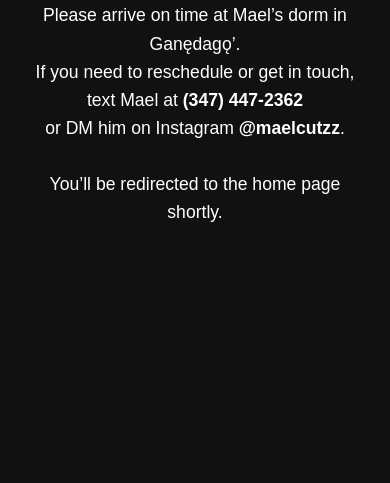
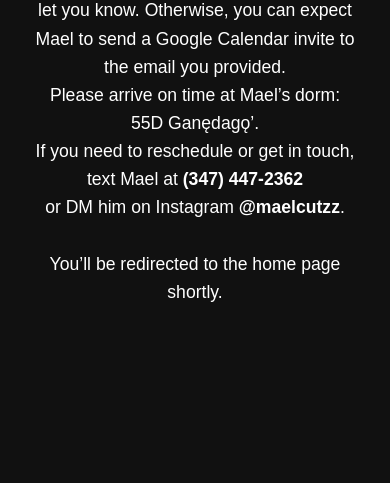
Before and after one commit to Miwi343/MaelCutz, a plain HTML site: page thankyou.html in a window 390 px wide. Shown: the part 361-844 px from the top of the page. Drawn offline with Linux system fonts and the light colour scheme.

Commit message:
Added phone number in form and adjusted thank you page.

```diff
--- a/js/booking.js
+++ b/js/booking.js
@@ -121,13 +121,14 @@ document.getElementById("booking-form").addEventListener("submit", async (e) =>
 
     const name = document.getElementById("name").value.trim();
     const email = document.getElementById("email").value.trim();
+    const phoneNumber = document.getElementById("phone-numer").value.trim();
     const haircutType = document.getElementById("haircut-type").value;
     const referral = document.getElementById("referral").value;
     const notes = document.getElementById("notes").value.trim();
     const appointmentTime = document.getElementById("appointment-time-hidden").value;
 
     // Quick validation (all required fields)
-    if (!name || !email || !haircutType || !referral || !appointmentTime) {
+    if (!name || !phoneNumber || !haircutType || !referral || !appointmentTime) {
     alert("Please fill out all required fields and select a time.");
     return;
     }
@@ -141,6 +142,7 @@ document.getElementById("booking-form").addEventListener("submit", async (e) =>
         body: JSON.stringify({
         name,
         email,
+        phoneNumber,
         haircutType,
         referral,
         notes,
--- a/thankyou.html
+++ b/thankyou.html
@@ -40,11 +40,15 @@
 </head>
 <body>
     <div class="thankyou-container">
-        <h1>Thanks for Booking!</h1>
-        <p>Please arrive on time at Mael’s dorm in Ganędagǫ’.<br>
-        If you need to reschedule or get in touch, text Mael at <strong>(347) 447-2362</strong><br>
-        or DM him on Instagram <strong>@maelcutzz</strong>.<br><br>
-        You’ll be redirected to the home page shortly.</p>
+        <h1>Thanks for Booking!</h1><br>
+
+        <p>If the time you scheduled doesn't work for Mael, he will shoot you a text or email to let you know.
+            Otherwise, you can expect Mael to send a Google Calendar invite to the email you provided.<br>
+            Please arrive on time at Mael’s dorm: 55D Ganędagǫ’.<br>
+            If you need to reschedule or get in touch, text Mael at <strong>(347) 447-2362</strong><br>
+            or DM him on Instagram <strong>@maelcutzz</strong>.<br><br>
+            You’ll be redirected to the home page shortly.
+        </p>
     </div>
 </body>
 </html>
```
Also changed, not shown: appointment.html (+6 -1 lines).
